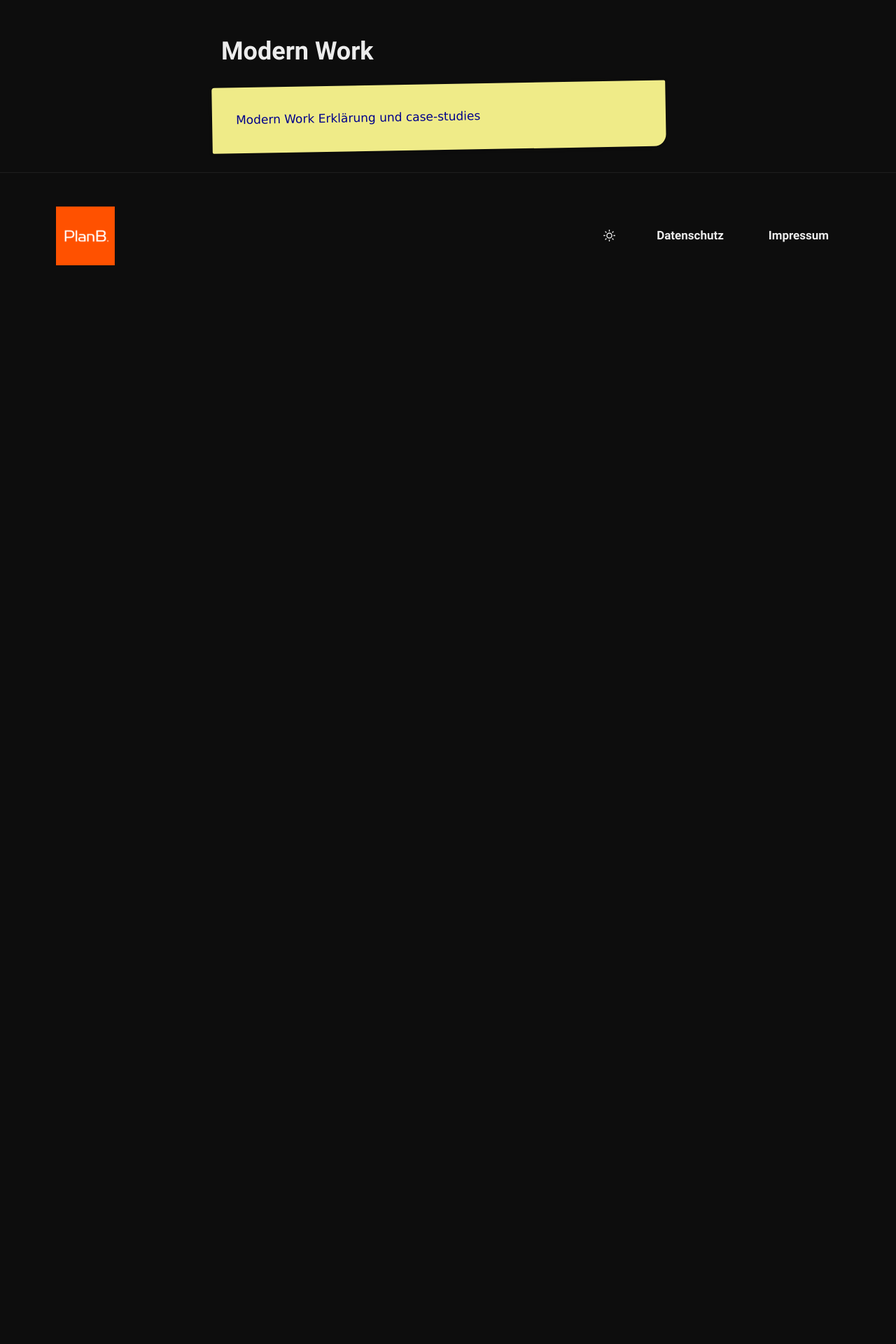
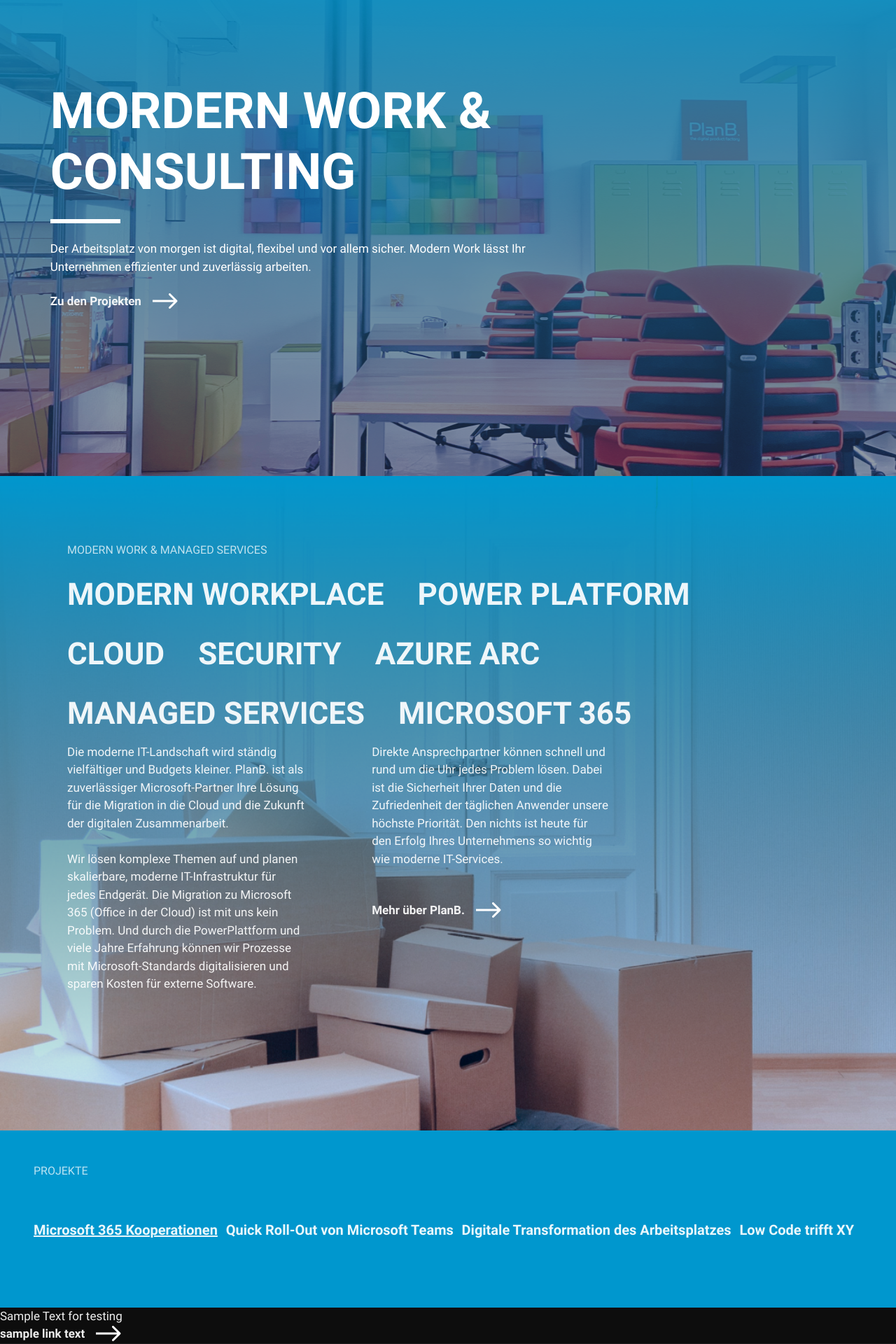
Before and after one commit to philippreiner/planb-nextjs, a Next.js app: page /modern-work in a window 1280 px wide. Shown: the part 120-2040 px from the top of the page at 70% size. Before the commit the page ends 800 px from the top, so only its background shows below. Built offline with nearby package versions, Linux system fonts and the light colour scheme.

Commit message:
added modern_work first step

```diff
--- a/components/headlinecollection/headlinecollection.js
+++ b/components/headlinecollection/headlinecollection.js
@@ -5,7 +5,7 @@
     return (
         <Flex maxW="full" flexFlow="wrap">
             {tags.map((t) => (
-                <Heading as="h2" pr={[4, 12]} py={[4]} fontSize={["36px", "44px"]} className={Styles.headlinecollection}>
+                <Heading key={`${t}_key`} as="h2" pr={[4, 12]} py={[4]} fontSize={["17px", "44px"]} className={Styles.headlinecollection}>
                     <strong>
                         {t}
                     </strong>
--- a/components/hero/hero.js
+++ b/components/hero/hero.js
@@ -4,11 +4,11 @@
 import Header from "@components/header/header";
 
 // Hero Wrap
-export default function Hero({children, background}) {
+export default function Hero({ children, background, backgroundSize, backgroundPosition, backgroundColor }) {
 
 
   return (
-      <Box bgImage={background} className={Styles.hero}>
+    <Box bgImage={background} bgSize={backgroundSize} bgPos={backgroundPosition} backgroundColor={backgroundColor} className={Styles.hero}>
       <Header />
       <Box className={Styles.center}>
         {children}
--- a/pages/modern-work.js
+++ b/pages/modern-work.js
@@ -1,22 +1,138 @@
 import Layout from "@components/layout";
-import Header from "@components/header/header";
-import { Basicpage } from "@components/content/content";
-import {DevNote, SegmentHeading} from "@components/atoms/atoms";
-import { Flex,Box,Center, Link } from "@chakra-ui/react";
-import { Wallpaper, Main} from "@components/blocks/blocks";
 
-import NextLink from "next/link";
-import NextImage from "next/image";
+import { Main, Fullheight, Wallpaper } from "@components/blocks/blocks";
+import { SegmentHeading, Arrowlink } from "@components/atoms/atoms";
+import HeadlineCollection from '@components/headlinecollection/headlinecollection';
+
+import Hero from '@components/hero/hero';
+
+
+import { Slide, Fade } from "react-awesome-reveal";
+
+
+import {
+  Box,
+  Heading,
+  Text,
+  useColorModeValue,
+  Link,
+  Button,
+  DarkMode,
+  Center,
+  Flex,
+  Spacer,
+  HStack,
+  List, ListItem, ListIcon, OrderedList, UnorderedList
+} from "@chakra-ui/react";
+
+import NextImage from 'next/image';
 
 export default function Home() {
+
+  const sliderItems = [
+    { selected: true, title: "Microsoft 365 Kooperationen", image: "/images/modern_work_hero.png", text: "Sample Text for testing", linkText: "sample link text", link: "/about" },
+    { selected: false, title: "Quick Roll-Out von Microsoft Teams", image: "url(images/modern_work_hero.png)", text: "Sample Text for testing", linkText: "sample link text", link: "/about" },
+    { selected: false, title: "Digitale Transformation des Arbeitsplatzes", image: "url(images/modern_work_hero.png)", text: "Sample Text for testing", linkText: "sample link text", link: "/about" },
+    { selected: false, title: "Low Code trifft XY", image: "url(images/modern_work_hero.png)", text: "Sample Text for testing", linkText: "sample link text", link: "/about" }
+  ];
+
+  function clickItem(item) {
+    sliderItems.forEach(item => {
+      item.selected = false;
+    });
+    item.selected = true;
+
+    console.log(sliderItems);
+
+  }
+
   return (
     <Layout>
-            <Header />
-      <Basicpage title="Modern Work">
-       <DevNote>
-         Modern Work Erklärung und case-studies
-       </DevNote>
-      </Basicpage>
+      <Hero background="url(images/modern_work_hero.png)" backgroundSize={["contain", "cover"]} backgroundPosition={["top", null]} backgroundColor="#0097CE">
+        <Fade triggerOnce={true} delay={100}>
+          <Main maxW="full">
+            <Box pt={[12, 20, 32]} pb={[12, 20, 32]}>
+              <Heading
+                maxW="full"
+                as="h1"
+                pb={[2, 4]}
+                fontSize={["24px", "36px", "54px", "72px"]}
+                textTransform="uppercase"
+                color="white"
+              >
+                Mordern work &amp; Consulting
+              </Heading>
+              <Box w="100px" bg="white" h="6px" my="2" mb={[4, 6]}></Box>
+              <Text
+                pb={[2, 4, 6]}
+                maxW={[null, null, "full", "80%"]}
+                color="white"
+              >
+                Der Arbeitsplatz von morgen ist digital, flexibel und vor allem sicher. Modern Work lässt Ihr Unternehmen effizienter und zuverlässig arbeiten.
+              </Text>
+              <Arrowlink label="Zu den Projekten" url="/about" />
+            </Box>
+          </Main>
+        </Fade>
+      </Hero>
+
+      {/* Moder Work & Managed Services */}
+      <Box pos="relative" as="section" p={[4, 12, 24]} bgImage={["url(images/modern_work_mobile.png)", "url(images/modern_work_and_managed_services.png)"]} backgroundSize="cover">
+        <Box pos="relative" maxW="full" pb="100">
+          <SegmentHeading title="Modern Work &amp; Managed Services" />
+          <HeadlineCollection tags={["Modern Workplace", "Power Platform", "Cloud", "Security", "Azure Arc", "Managed Services", "Microsoft 365"]} />
+          <Flex maxW={["full", "full", "80%"]} flexDir={["column", "row"]}>
+            <Text pr={[4, 12, 24]} maxW={["100%", "100%", "50%"]} width={["full"]}>
+              Die moderne IT-Landschaft wird ständig vielfältiger und Budgets kleiner.
+              PlanB. ist als zuverlässiger Microsoft-Partner Ihre Lösung für die Migration in die Cloud und die Zukunft der digitalen Zusammenarbeit.
+              <br /><br />
+              Wir lösen komplexe Themen auf und planen skalierbare, moderne IT-Infrastruktur für jedes Endgerät.
+              Die Migration zu Microsoft 365 (Office in der Cloud) ist mit uns kein Problem.
+              Und durch die PowerPlattform und viele Jahre Erfahrung können wir Prozesse mit Microsoft-Standards digitalisieren und sparen Kosten für externe Software.
+            </Text>
+            <Text pr={[4, 12, 24]} maxW={["full", "full", "50%"]} width="full">
+              Direkte Ansprechpartner können schnell und rund um die Uhr jedes Problem lösen.
+              Dabei ist die Sicherheit Ihrer Daten und die Zufriedenheit der täglichen Anwender unsere höchste Priorität.
+              Den nichts ist heute für den Erfolg Ihres Unternehmens so wichtig wie moderne IT-Services.
+
+              <Box mt={[4, 12]}>
+                <Arrowlink label="Mehr über PlanB." url="/about" />
+              </Box>
+            </Text>
+          </Flex>
+        </Box>
+      </Box>
+
+      {/* Slider */}
+      <Box pos="relative" as="section" maxW="full" width="full">
+        {/* Banner */}
+        <Box bgColor="#0097CE" p={[4, 12]}>
+          <SegmentHeading title="Projekte" />
+          <Flex maxW="full" w="full" py={[4, 12]} flexDir={["column", "row"]}>
+            {sliderItems.map((item) => (
+              <Text onClick={() => clickItem(item)} textDecoration={item.selected ? 'underline' : 'none'} cursor="pointer" flexGrow="1" textAlign="left" fontSize="20" fontWeight="bold">{item.title}</Text>
+            ))}
+          </Flex>
+        </Box>
+
+        {/* Content */}
+        <Box>
+          <Flex>
+            {sliderItems.filter(item => item.selected).map(selected => (
+              <>
+                <Box>
+                  {/* <NextImage src={selected.image} layout="fill" /> */}
+                </Box>
+
+                <Box maxW="50%">
+                  <Text>{selected.text}</Text>
+                  <Arrowlink label={selected.linkText} url={selected.link} />
+                </Box>
+              </>
+            ))}
+          </Flex>
+        </Box>
+      </Box>
     </Layout>
   );
 }
```
Lines whose indentation alone changed are shown as unchanged.
